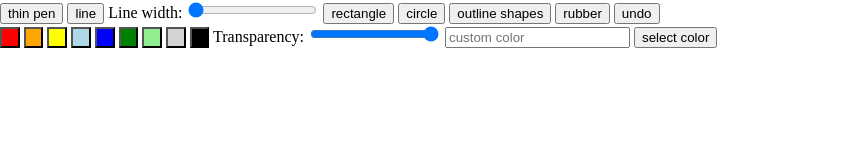
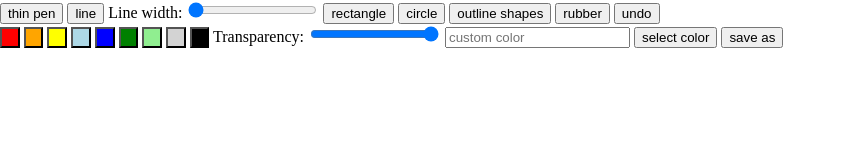
Before and after one commit to Matt-DESTROYER/Paint-for-Browser, a plain HTML site: page index.html in a window 1280 px wide. Shown: the whole page, without its empty margins (0-846 px from the left). Drawn offline with Linux system fonts and the light colour scheme.

Commit message:
Update index.html

```diff
--- a/index.html
+++ b/index.html
@@ -29,6 +29,9 @@
 		<input type="range" min="0" max="100" value="100" onChange="validateColor(color);" id="alpha"</input>
 		<input id="color" placeholder="custom color"></input>
 		<button onClick="customColor();">select color</button>
+		<a id="download" download="image.png">
+			<button onClick="download();">save as</button>
+		</a>
 		<canvas id="canvas">A required feature is not supported by your browser</canvas>
 	</body>
 
```
